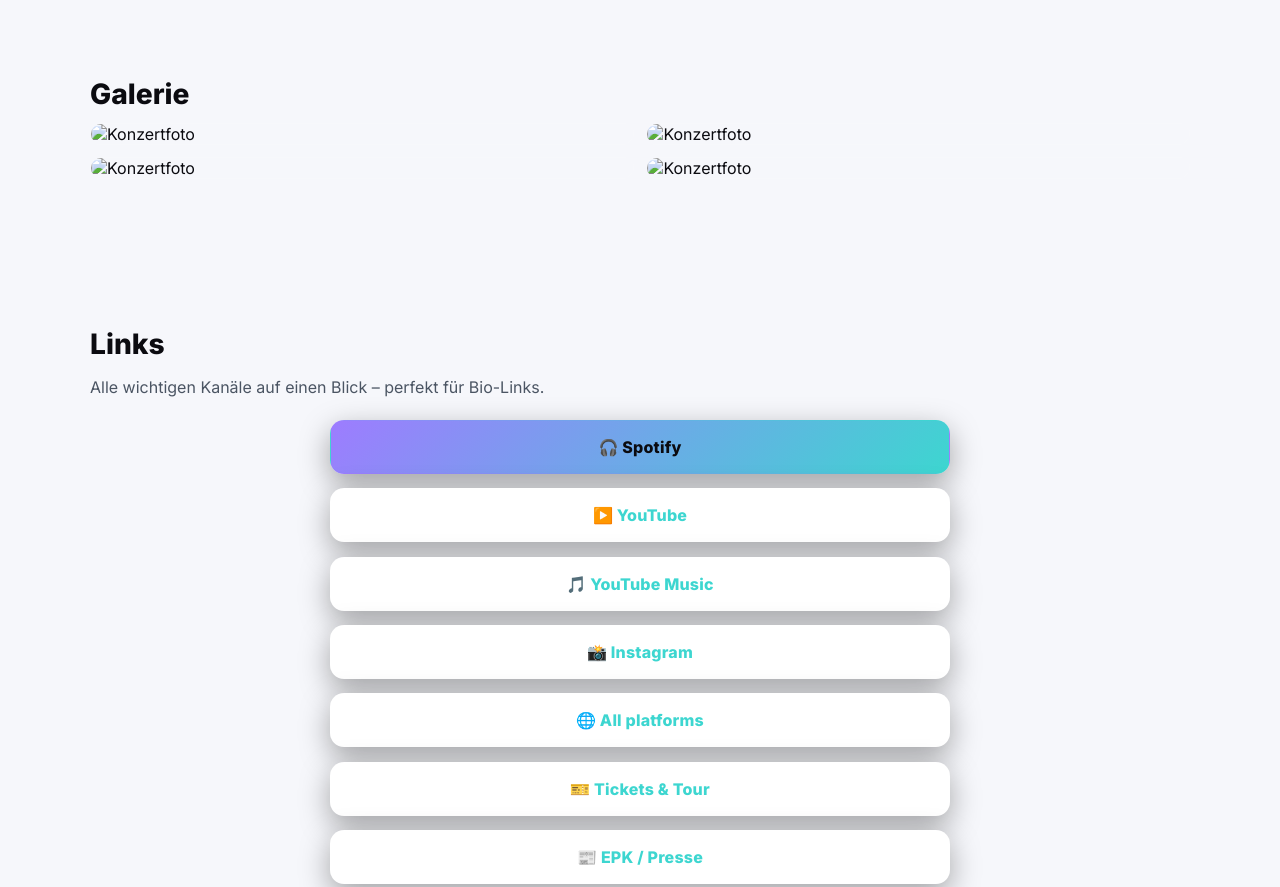
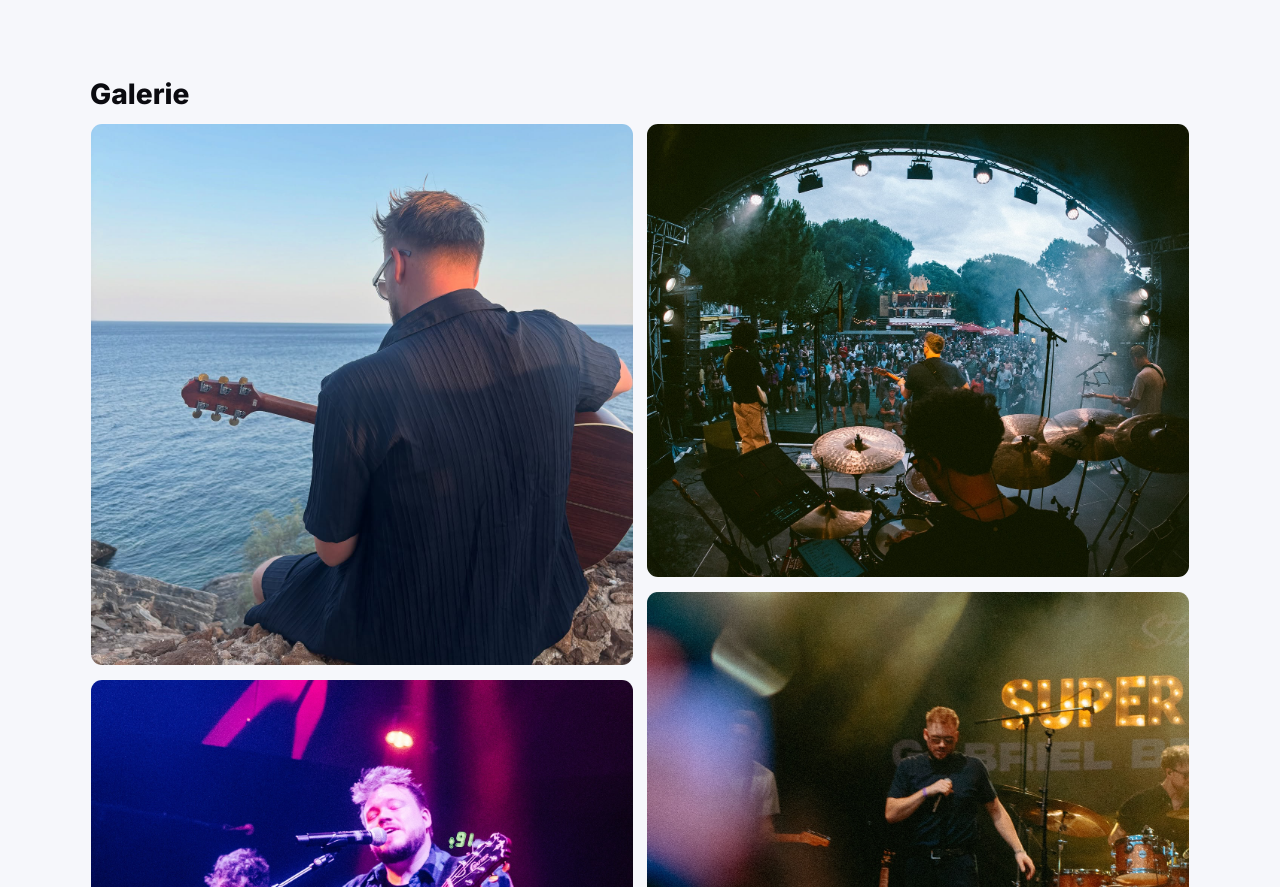
Before and after one commit to Zcared/GB-Website, a plain HTML site: page index.html in a window 1280 px wide. Shown: the part 2560-3447 px from the top of the page. Drawn offline with nearby package versions, Linux system fonts and the light colour scheme.

Commit message:
Update index.html

```diff
--- a/index.html
+++ b/index.html
@@ -350,7 +350,7 @@
         galleryDir: "assets/gallery/",
         bannerFile: "banner.jpg",
         aboutFile: "artist.jpg",
-        galleryFiles: ["g1.jpg","g2.jpg","g3.jpg","g4.jpg"]
+        galleryFiles: ["g (1).jpg","g (2).jpg","g (3).jpg","g (4).jpg","g (5).jpg","g (6).jpg","g (7).jpg","g (8).jpg","g (9).jpg","g (10).jpg","g (11).jpg","g (12).jpg","g (13).jpg","g (14).jpg"]
       },
       socials: [
         { name: "Instagram", url: "https://www.instagram.com/gabrielbenedek_official/", icon: "mdi:instagram" },
```
